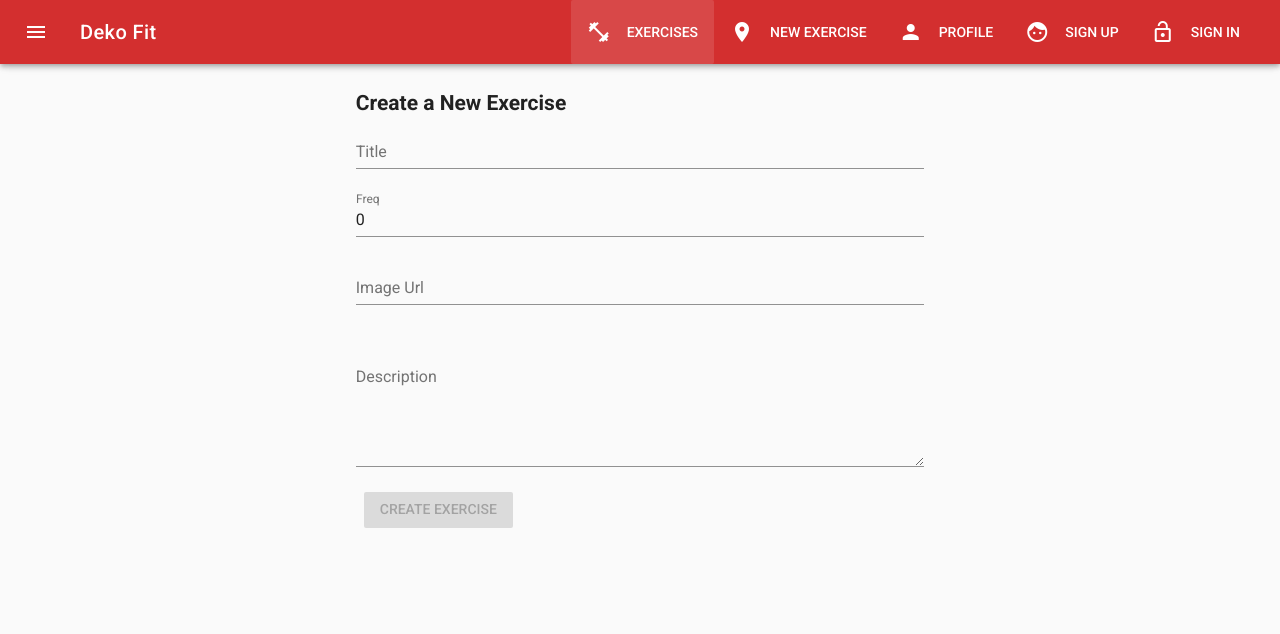
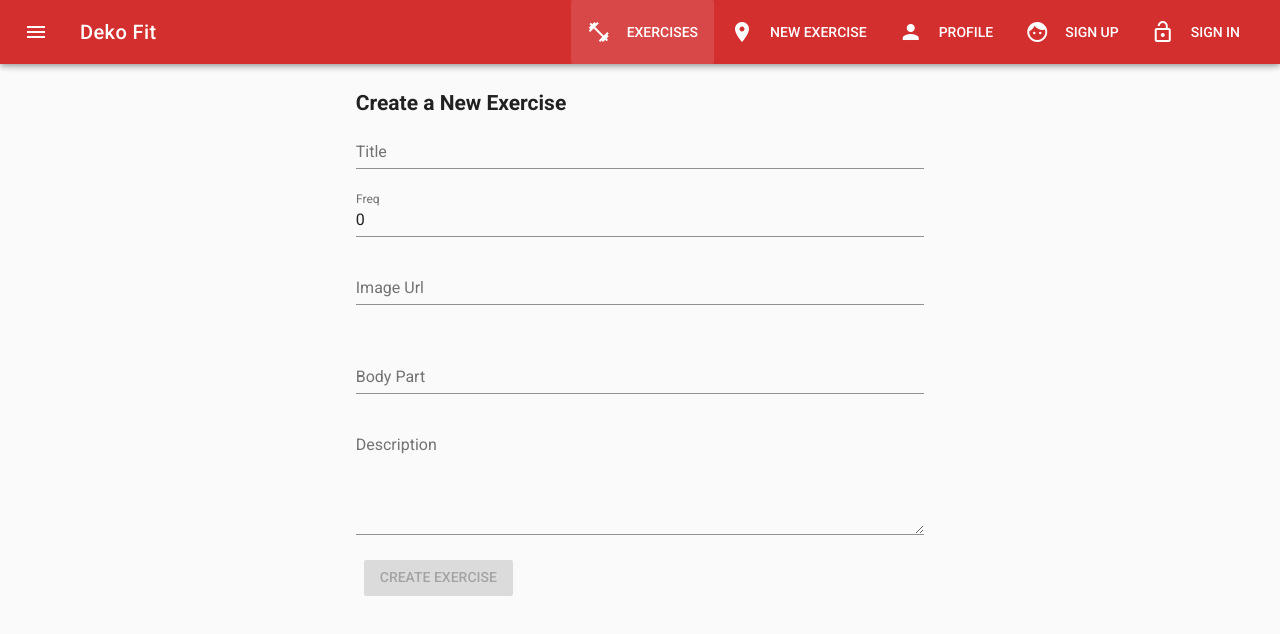
Before and after one commit to Hi9Here/deko-view, a Vue app: page /exercises/new in a window 1280 px wide. Shown: the top 634 px of the page. Built offline with nearby package versions, Linux system fonts and the light colour scheme.

Commit message:
added muscle

```diff
--- a/src/components/exercise/CreateExercise.vue
+++ b/src/components/exercise/CreateExercise.vue
@@ -50,6 +50,18 @@
           <v-layout row>
             <v-flex xs12 sm6 offset-sm3>
               <v-text-field
+              name="muscle"
+              label="Body Part"
+              id="muscle"
+              v-model="muscle"
+              required
+              >
+              </v-text-field>
+            </v-flex>
+          </v-layout>
+          <v-layout row>
+            <v-flex xs12 sm6 offset-sm3>
+              <v-text-field
               name="description"
               label="Description"
               id="description"
@@ -80,6 +92,7 @@
         title: '',
         freq: 0,
         imageUrl: '',
+        muscle: '',
         description: ''
       }
     },
@@ -98,6 +111,7 @@
           title: this.title,
           freq: this.freq,
           imageUrl: this.imageUrl,
+          muscle: this.muscle,
           description: this.description
         }
         this.$store.dispatch('createExercise', exerciseDate)
--- a/src/components/exercise/Exercise.vue
+++ b/src/components/exercise/Exercise.vue
@@ -14,15 +14,15 @@
             </v-card-media>
             <v-card-text>
               <div>
-                Push bar up and down
+                {{ exercise.description }}
               </div>
               <div>
-                Frequency {{ exercise.freq }}
+                {{ exercise.muscle }}
               </div>
             </v-card-text>
             <v-card-actions>
               <v-spacer></v-spacer>
-              <v-btn>Register</v-btn>
+              <v-btn>Add</v-btn>
             </v-card-actions>
         </v-card>
       </v-flex>
--- a/src/components/exercise/Exercises.vue
+++ b/src/components/exercise/Exercises.vue
@@ -19,6 +19,7 @@
                     <div>
                       <h3>{{ exercise.title }}</h3>
                       <span>Frequency {{ exercise.freq }}</span><br>
+                      <span>Body Part {{ exercise.muscle }}</span><br>
                     </div>
                   </div>
                 </v-card-title>
--- a/src/store/index.js
+++ b/src/store/index.js
@@ -9,13 +9,17 @@ export const store = new Vuex.Store({
         imageUrl: 'http://cdn2.coachmag.co.uk/sites/coachmag/files/2017/05/bench-press_0.jpg',
         id: 'cdfgshdjf',
         title: 'Chest Press',
-        freq: 3
+        freq: 3,
+        muscle: 'Upper',
+        description: 'Just some text that I am throwing in'
       },
       {
         imageUrl: 'http://www.ibodz.com/files/exerciseimages/abdominal-crunch-with-raised-legs-1.JPG',
         id: 'fgdhfj',
         title: 'Ab Crunch',
-        freq: 2
+        freq: 2,
+        muscle: 'Middle',
+        description: 'This is the ab crunch text, just so you know'
       }
     ],
     user: {
@@ -35,6 +39,7 @@ export const store = new Vuex.Store({
           freq: payload.freq,
           imageUrl: payload.imageUrl,
           description: payload.description,
+          muscle: payload.muscle,
           id: 'dwefgdhdjg'
         }
         // Reach out to Firebase and store it
```
